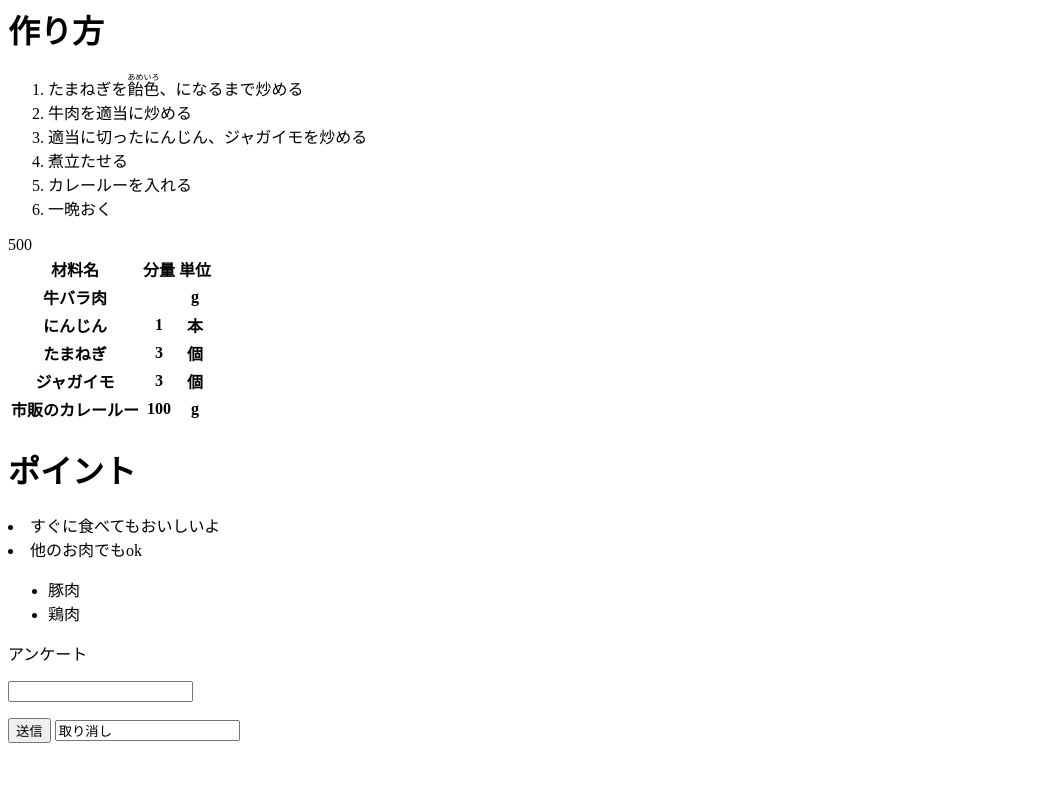
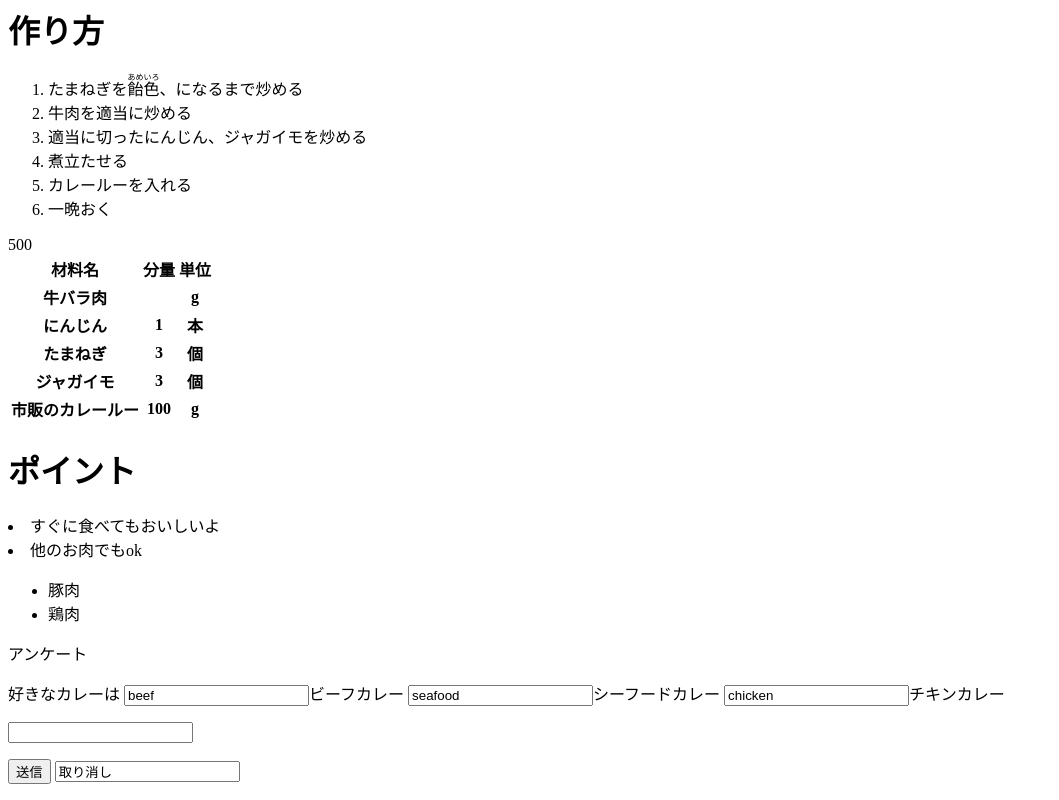
Before and after one commit to bashiii11/2016web-1-5, a plain HTML site: page index.html in a window 1280 px wide. Shown: the part 723-1523 px from the top of the page, without its empty margins (0-1059 px from the left). Before the commit the page ends 1482 px from the top, so only its background shows below. Drawn offline with Linux system fonts and the light colour scheme.

Commit message:
Update index.html

```diff
--- a/index.html
+++ b/index.html
@@ -57,6 +57,11 @@
      </u1>
      <hl>アンケート</hl>
      <form id="top" action="#" method="post">
+       <p>好きなカレーは
+       <input type="redio" name="input11" value="beef" checked>ビーフカレー
+       <input type="redio" name="input11" value="seafood">シーフードカレー
+       <input type="redio" name="input11" value="chicken">チキンカレー
+       </p>
        <p><input type="text" name="input1>"</p>
        <p><input type="submit" value="送信">
        <input type="teset" value="取り消し"></p>
```
